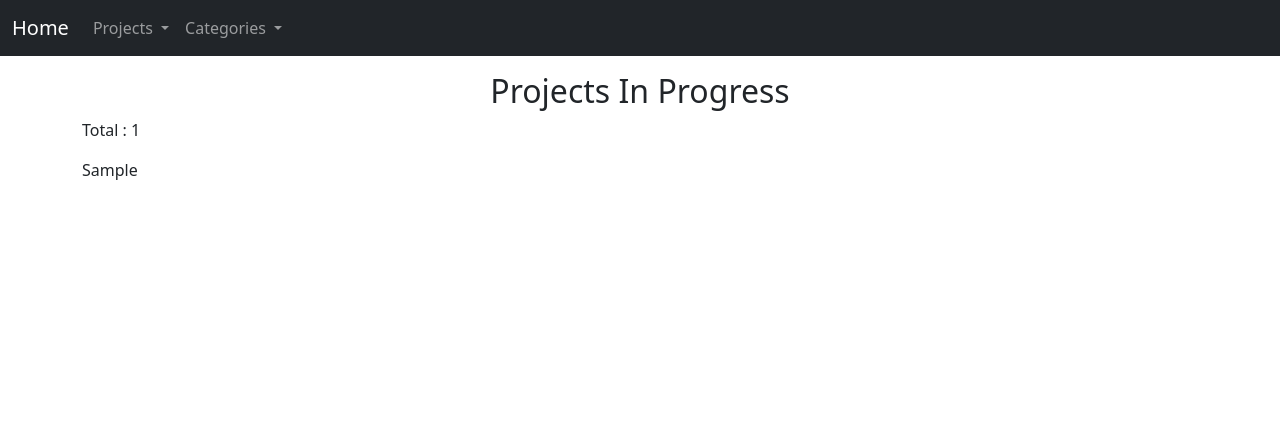
After one commit to UltraViolet33/projects-manager, a PHP site: template App/views/projects/in-progress.php in a window 1280 px wide. The commit adds this page. Shown: the top 422 px of the page. Run offline with PHP 8.4, Linux system fonts and the light colour scheme; the template is opened without the code that fills it: most values are stand-ins (such as "Sample title", 1, 10 or a date in 2020).

Commit message:
create page for projects in progress

```diff
--- a/App/Models/Project.php
+++ b/App/Models/Project.php
@@ -11,7 +11,7 @@ class Project extends Model
 
     public function selectProjectsInProgress(): array
     {
-        $query = "SELECT * FROM projects WHERE status = 0";
+        $query = "SELECT * FROM projects WHERE status = 0 ORDER BY priority DESC, created_at";
         return $this->db->read($query);
     }
 
--- a/App/views/layouts/header.php
+++ b/App/views/layouts/header.php
@@ -27,6 +27,7 @@
                             <li><a class="dropdown-item" href="/projects">All Projects</a></li>
                             <li><a class="dropdown-item" href="/projects/create">Add Project</a></li>
                             <li><a class="dropdown-item" href="/projects/portfolio">Portfolio Projects</a></li>
+                            <li><a class="dropdown-item" href="/projects/in-progress">Projects in Progress</a></li>
                         </ul>
                     </li>
                     <li class="nav-item dropdown">
--- /dev/null
+++ b/App/views/projects/in-progress.php
@@ -0,0 +1,11 @@
+<div class="row">
+    <div class="col-12">
+        <h2 class="text-center">Projects In Progress</h2>
+        <p>Total : <?= $totalProjects  ?> </p>
+    </div>
+</div>
+<div class="row">
+    <div class="col-12">
+        <?= $projectsTable ?>
+    </div>
+</div>
--- a/public/index.php
+++ b/public/index.php
@@ -13,6 +13,8 @@ $router->get('/projects', ['App\Controllers\ProjectController', 'index']);
 $router->get('/projects/details', ['App\Controllers\ProjectController', 'details']);
 
 $router->get('/projects/portfolio', ['App\Controllers\ProjectController', 'getProjectsPortfolio']);
+
+$router->get('/projects/in-progress', ['App\Controllers\ProjectController', 'getProjectsInProgress']);
 
 
 $router->get('/projects/edit', ['App\Controllers\ProjectController', 'edit']);
```
Also changed, not shown: App/Controllers/ProjectController.php (+12 -0 lines).
